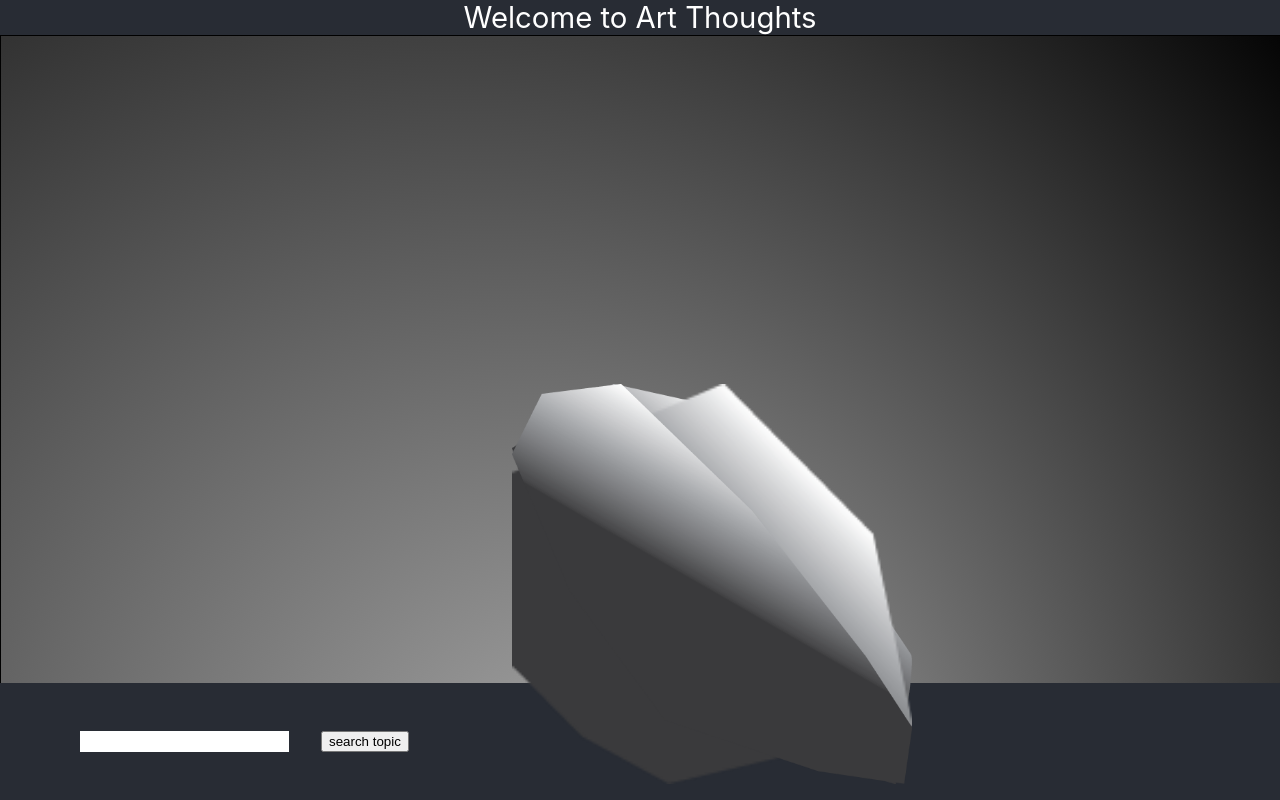
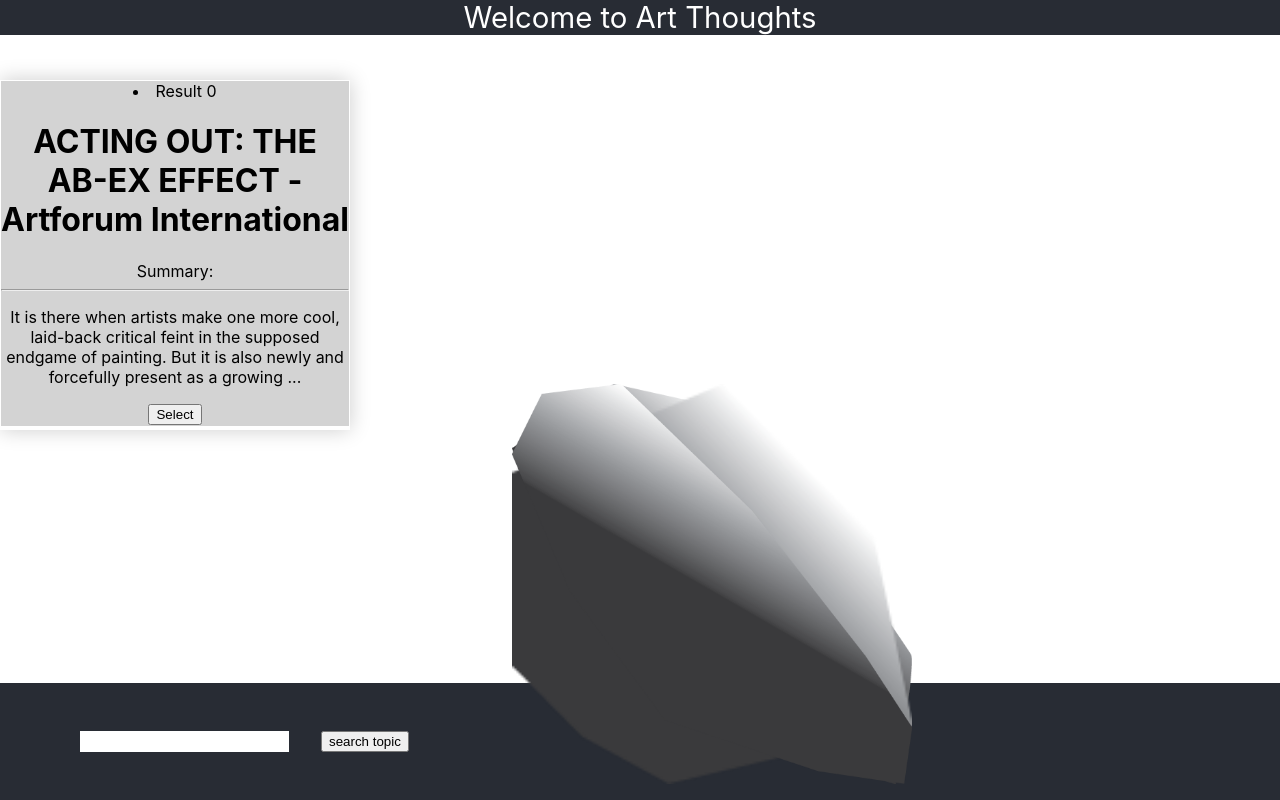
Before and after one commit to maker-jws/art-thoughts-with-rock, a React (Create React App) app: page / in a window 1280 px wide. Both pictures are taken after typing "Sample" into the empty fields and a click on the button "search topic". Shown: the top 800 px of the page. Built offline with nearby package versions, Linux system fonts and the light colour scheme.

Commit message:
can get A card to display, array not populating correctly

```diff
--- a/src/Components/MainContainer/index.js
+++ b/src/Components/MainContainer/index.js
@@ -43,7 +43,7 @@ class MainContainer extends Component {
         return (
             <div>
                 <h1 className="hidden">This is the main container</h1>
-                <CanvasBG className="Canvas-BG-grad" text={'this is a start'} winWidth={this.state.winWidth} winHeight={this.state.winHeight} clickedX={this.state.clickedX} clickedY={this.state.clickedY} onClicked={this.onClicked} />
+                {/* <CanvasBG className="Canvas-BG-grad" text={'this is a start'} winWidth={this.state.winWidth} winHeight={this.state.winHeight} clickedX={this.state.clickedX} clickedY={this.state.clickedY} onClicked={this.onClicked} /> */}
                 <RenderRock />
                 <ResultIndex filteredResults={this.state.resultsToRender} />
             </div>
--- a/src/Components/ResultIndex/index.js
+++ b/src/Components/ResultIndex/index.js
@@ -1,4 +1,5 @@
 import React, { Component } from "react";
+import { createSecureContext } from "tls";
 // import { setPriority } from "os";
 // import { List, Segment, Button } from 'semantic-ui-react'
 
@@ -6,7 +7,7 @@ class ResultIndex extends Component {
     constructor(props) {
         super(props);
         this.state = {
-            filteredList: []
+            filteredList: ""
         };
     }
     //   setPriorityStyle = task => {
@@ -32,20 +33,55 @@ class ResultIndex extends Component {
     //       return zeroPriorityStyle;
     //     }
     //   };
-
+    componentDidUpdate() {
+        if (this.state.filteredList !== this.props.filteredResults) {
+            this.setState({
+                filteredList: this.props.filteredResults
+            })
+        }
+    }
     render() {
         const cardStyle = {
-            height: "100px",
-            width: "100px",
+            padding: "0",
+            height: "350px",
+            width: "350px",
             backgroundColor: 'lightgray',
             border: "white 1px solid",
             boxSizing: "border-box",
-            borderBottom: "3px solid white",
-            fontSize: "36px",
+            borderBottom: "4px solid white",
+            position: "absolute",
+            zIndex: "25",
+            top: "10%",
+            boxShadow: "0 0  20px rgba(0, 0, 0, .2)",
+            textAlign: "center"
         }
+        const rowStyle = {
+            display: 'flex',
+            flexDirection: 'row',
+            flexWrap: 'wrap'
+        }
+        const populateCards = () => {
+            if (this.state.filteredList.length !== 0) {
+                const currentList = this.state.filteredList
+                for (let i = 0; i < 3; i++) {
+                    return (
+                        <li style={cardStyle}>
+                            <label>Result {i}</label>
+                            <h1>{currentList[0][i].title}</h1>
+                            <label>Summary:</label>
+                            <hr />
+                            <p>{currentList[0][i].snippet}</p>
+                            <button onClick={() => { console.log(this) }}>Select</button>
+                        </li>)
+                }
+            }
+        }
+
         return (
             <div className="ResultIndex-wrapper">
-                <ul style={cardStyle} className="ResultIndex-col">This is a basic card</ul>
+                <div className="ResultsIndex-row" style={rowStyle}>
+                    {populateCards()}
+                </div>
             </div>
         );
     }
```
